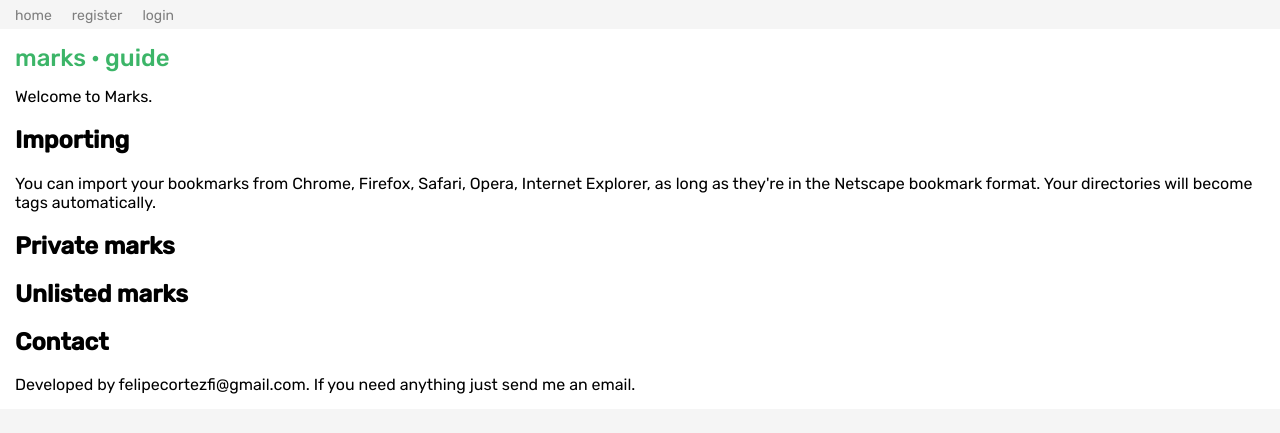
After one commit to FelipeCortez/bmarks, a Django app: page /guide/ in a window 1280 px wide. The commit adds this page. Shown: the top 433 px of the page. Run offline with Django 3.2, Linux system fonts and the light colour scheme; parts of the project's set-up code (start-up, migrations or seed data) failed here and were passed over.

Commit message:
Started writing a guide. Descriptions look pretty nice

```diff
--- a/src/marksapp/static/marksapp/style.css
+++ b/src/marksapp/static/marksapp/style.css
@@ -385,10 +385,13 @@ li, li > a, li span {
     background-color: #F5F5F5;
     top: -6px;
     left: 10px;
+    border-left: 1px solid rgba(0, 0, 0, 0.3);
+    border-top: 1px solid rgba(0, 0, 0, 0.3);
     z-index: 2;
 }
 
 .description {
+    border: 1px solid rgba(0, 0, 0, 0.3);
     position: relative;
     background-color: #F5F5F5;
     min-width: 525px;
--- a/src/marksapp/templates/base.html
+++ b/src/marksapp/templates/base.html
@@ -21,14 +21,42 @@
     <body>
         <div id="navbar">
             <ul>
-                <li><a {% if page_title == "home" %}    class="active" {% endif %} href="{% url 'index' %}">home</a></li>
+                <li>
+                    <a {% if page_title == "home" %} class="active" {% endif %} href="{% url 'index' %}">home
+                    </a>
+                </li>
                 {% if user.is_authenticated %}
-                <li><a {% if page_title == "add" %}     class="active" {% endif %} href="{% url 'add_mark' %}">add</a></li>
-                <li><a {% if page_title == "import" %}  class="active" {% endif %} href="{% url 'import_netscape' %}">import</a></li>
-                <li><a href="{% url 'logout' %}">{{ user.username }} (logout)</a></li>
+                <li>
+                    <a {% if page_title == "add" %} class="active" {% endif %} href="{% url 'add_mark' %}">
+                        add
+                    </a>
+                </li>
+                <li>
+                    <a {% if page_title == "import" %} class="active" {% endif %} href="{% url 'import_netscape' %}">
+                        import
+                    </a>
+                </li>
+                <li>
+                    <a {% if page_title == "guide" %} class="active" {% endif %} href="{% url 'guide' %}">
+                        guide
+                    </a>
+                </li>
+                <li>
+                    <a href="{% url 'logout' %}">
+                        {{ user.username }} (logout)
+                    </a>
+                </li>
                 {% else %}
-                <li><a href="{% url 'register' %}">register</a></li>
-                <li><a href="{% url 'login' %}">login</a></li>
+                <li>
+                    <a {% if page_title == "register" %} class="active" {% endif %} href="{% url 'register' %}">
+                        register
+                    </a>
+                </li>
+                <li>
+                    <a {% if page_title == "login" %} class="active" {% endif %} href="{% url 'login' %}">
+                        login
+                    </a>
+                </li>
                 {% endif %}
             </ul>
         </div>
--- /dev/null
+++ b/src/marksapp/templates/guide.html
@@ -0,0 +1,18 @@
+{% extends "base.html" %}
+
+{% block page_info %}
+<span class="green-and-bold">
+·
+guide
+</span>
+{% endblock %}
+
+{% block content %}
+Welcome to Marks.
+<h2>Importing</h2>
+You can import your bookmarks from Chrome, Firefox, Safari, Opera, Internet Explorer, as long as they're in the Netscape bookmark format. Your directories will become tags automatically.
+<h2>Private marks</h2>
+<h2>Unlisted marks</h2>
+<h2>Contact</h2>
+Developed by felipecortezfi@gmail.com. If you need anything just send me an email.
+{% endblock %}
--- a/src/marksapp/urls.py
+++ b/src/marksapp/urls.py
@@ -68,8 +68,8 @@ urlpatterns = [
     url(r'^register/$',
         views.register,
         name='register'),
-    url(r'^about/$',
-        views.about,
-        name='about'),
-    url(r'^', include('django.contrib.auth.urls')),
+    url(r'^guide/$',
+        views.guide,
+        name='guide'),
+    url(r'^', include('django.contrib.auth.urls'), {'extra_context':{'page_title': 'login'}}),
 ]
--- a/src/marksapp/views.py
+++ b/src/marksapp/views.py
@@ -291,6 +291,7 @@ def changelog(request):
 
 def register(request):
     context = {}
+    context["page_title"] = "register"
 
     if request.method == 'POST':
         form = forms.RegistrationForm(request.POST)
@@ -321,9 +322,9 @@ def register(request):
 
     return render(request, 'registration/registration_form.html', context)
 
-def about(request):
-    return HttpResponse("Developed by felipecortezfi@gmail.com. If you need anything just send me an email")
-    #return render(request, 'import.html')
+def guide(request):
+    context = {'page_title': 'guide'}
+    return render(request, 'guide.html', context)
 
 # API ---------------------------------
 
```
